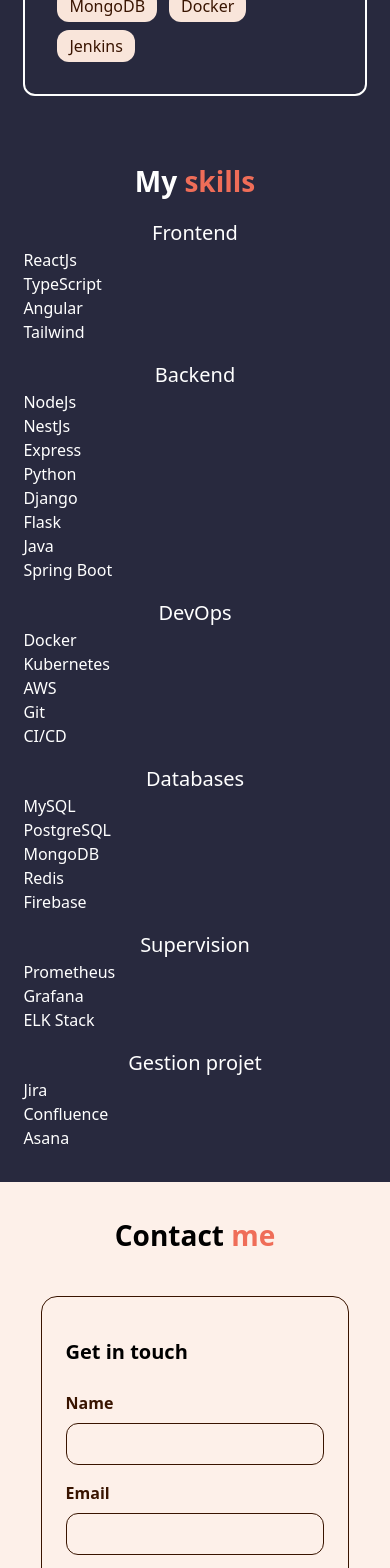
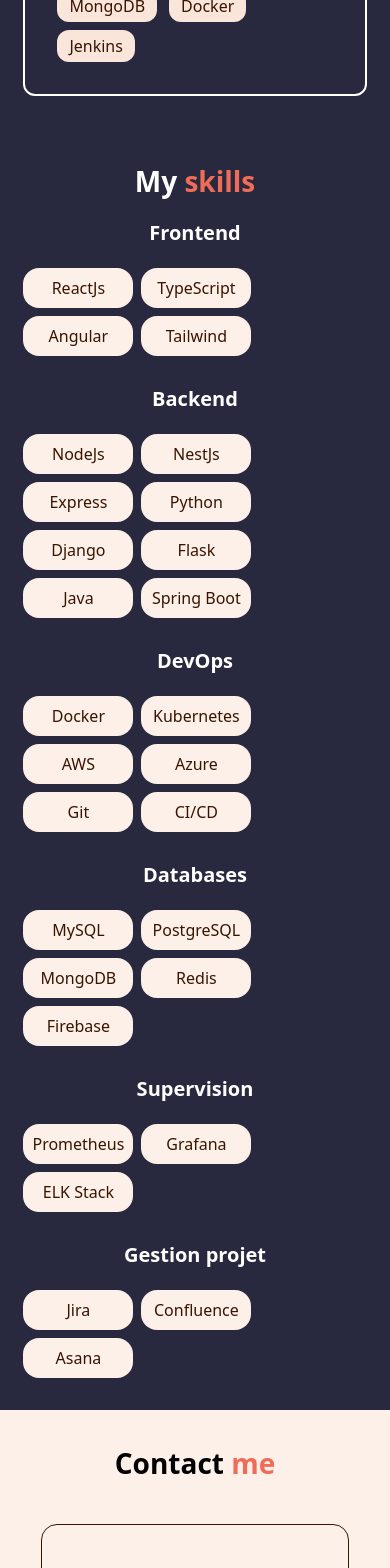
Before and after one commit to SarahOtmane/Portfolio, an Angular app: page / in a window 390 px wide. Shown: the part 6920-8488 px from the top of the page. Built offline with nearby package versions, Linux system fonts and the light colour scheme.

Commit message:
feat: restructurer la section skills avec des articles pour chaque catégorie

```diff
--- a/src/app/components/section-skills/section-skills.html
+++ b/src/app/components/section-skills/section-skills.html
@@ -1,40 +1,63 @@
-<section class="px-[6%] py-8 md:py-20 bg-blue-bg text-light" id="skills">
-    <h2 class="text-[28px] md:text-[48px] text-center font-bold">My <span class="text-orange">skills</span></h2>
+<section class="px-[6%] py-8 md:py-20 bg-blue-bg flex flex-wrap justify-between text-light" id="skills">
+    <h2 class="text-[28px] md:text-[48px] text-center font-bold w-full">My <span class="text-orange">skills</span></h2>
 
-    <p class="text-[20px] md:text-[30px] text-center mt-4">Frontend</p>
-    <div>
-        <p>ReactJs</p>
-        <p>TypeScript</p>
-        <p>Angular</p>
-        <p>Tailwind</p>
-    </div>
-    <p class="text-[20px] md:text-[30px] text-center mt-4">Backend</p>
-    <p>NodeJs</p>
-    <p>NestJs</p>
-    <p>Express</p>
-    <p>Python</p>
-    <p>Django</p>
-    <p>Flask</p>
-    <p>Java</p>
-    <p>Spring Boot</p>
-    <p class="text-[20px] md:text-[30px] text-center mt-4">DevOps</p>
-    <p>Docker</p>
-    <p>Kubernetes</p>
-    <p>AWS</p>
-    <p>Git</p>
-    <p>CI/CD</p>
-    <p class="text-[20px] md:text-[30px] text-center mt-4">Databases</p>
-    <p>MySQL</p>
-    <p>PostgreSQL</p>
-    <p>MongoDB</p>
-    <p>Redis</p>
-    <p>Firebase</p>
-    <p class="text-[20px] md:text-[30px] text-center mt-4">Supervision</p>
-    <p>Prometheus</p>
-    <p>Grafana</p>
-    <p>ELK Stack</p>
-    <p class="text-[20px] md:text-[30px] text-center mt-4">Gestion projet</p>
-    <p>Jira</p>
-    <p>Confluence</p>
-    <p>Asana</p>
+    <article class="w-full md:w-[40%]">
+        <p class="text-[20px] md:text-[30px] text-center mt-4 font-bold">Frontend</p>
+        <div class="flex flex-wrap mt-3">
+            <p class="py-2 w-[110px] text-center bg-beige-bg text-dark rounded-2xl mr-2 mt-2">ReactJs</p>
+            <p class="py-2 w-[110px] text-center bg-beige-bg text-dark rounded-2xl mr-2 mt-2">TypeScript</p>
+            <p class="py-2 w-[110px] text-center bg-beige-bg text-dark rounded-2xl mr-2 mt-2">Angular</p>
+            <p class="py-2 w-[110px] text-center bg-beige-bg text-dark rounded-2xl mt-2">Tailwind</p>
+        </div>
+    </article>
+    <article class="w-full md:w-[40%] mt-3 md:mt-0">
+        <p class="text-[20px] md:text-[30px] text-center mt-4 font-bold">Backend</p>
+        <div class="flex flex-wrap mt-3">
+            <p class="py-2 w-[110px] text-center bg-beige-bg text-dark rounded-2xl mr-2 mt-2">NodeJs</p>
+            <p class="py-2 w-[110px] text-center bg-beige-bg text-dark rounded-2xl mr-2 mt-2">NestJs</p>
+            <p class="py-2 w-[110px] text-center bg-beige-bg text-dark rounded-2xl mr-2 mt-2">Express</p>
+            <p class="py-2 w-[110px] text-center bg-beige-bg text-dark rounded-2xl mr-2 mt-2">Python</p>
+            <p class="py-2 w-[110px] text-center bg-beige-bg text-dark rounded-2xl mr-2 mt-2">Django</p>
+            <p class="py-2 w-[110px] text-center bg-beige-bg text-dark rounded-2xl mr-2 mt-2">Flask</p>
+            <p class="py-2 w-[110px] text-center bg-beige-bg text-dark rounded-2xl mr-2 mt-2">Java</p>
+            <p class="py-2 w-[110px] text-center bg-beige-bg text-dark rounded-2xl mt-2">Spring Boot</p>
+        </div>
+    </article>
+    <article class="w-full md:w-[40%] mt-3">
+        <p class="text-[20px] md:text-[30px] text-center mt-4 font-bold">DevOps</p>
+        <div class="flex flex-wrap mt-3">
+            <p class="py-2 w-[110px] text-center bg-beige-bg text-dark rounded-2xl mr-2 mt-2">Docker</p>
+            <p class="py-2 w-[110px] text-center bg-beige-bg text-dark rounded-2xl mr-2 mt-2">Kubernetes</p>
+            <p class="py-2 w-[110px] text-center bg-beige-bg text-dark rounded-2xl mr-2 mt-2">AWS</p>
+            <p class="py-2 w-[110px] text-center bg-beige-bg text-dark rounded-2xl mr-2 mt-2">Azure</p>
+            <p class="py-2 w-[110px] text-center bg-beige-bg text-dark rounded-2xl mr-2 mt-2">Git</p>
+            <p class="py-2 w-[110px] text-center bg-beige-bg text-dark rounded-2xl mt-2">CI/CD</p>
+        </div>
+    </article>
+    <article class="w-full md:w-[40%] mt-3">
+        <p class="text-[20px] md:text-[30px] text-center mt-4 font-bold">Databases</p>
+        <div class="flex flex-wrap mt-3">
+            <p class="py-2 w-[110px] text-center bg-beige-bg text-dark rounded-2xl mr-2 mt-2">MySQL</p>
+            <p class="py-2 w-[110px] text-center bg-beige-bg text-dark rounded-2xl mr-2 mt-2">PostgreSQL</p>
+            <p class="py-2 w-[110px] text-center bg-beige-bg text-dark rounded-2xl mr-2 mt-2">MongoDB</p>
+            <p class="py-2 w-[110px] text-center bg-beige-bg text-dark rounded-2xl mr-2 mt-2">Redis</p>
+            <p class="py-2 w-[110px] text-center bg-beige-bg text-dark rounded-2xl mt-2">Firebase</p>
+        </div>
+    </article>
+    <article class="w-full md:w-[40%] mt-3">
+        <p class="text-[20px] md:text-[30px] text-center mt-4 font-bold">Supervision</p>
+        <div class="flex flex-wrap mt-3">
+            <p class="py-2 w-[110px] text-center bg-beige-bg text-dark rounded-2xl mr-2 mt-2">Prometheus</p>
+            <p class="py-2 w-[110px] text-center bg-beige-bg text-dark rounded-2xl mr-2 mt-2">Grafana</p>
+            <p class="py-2 w-[110px] text-center bg-beige-bg text-dark rounded-2xl mt-2">ELK Stack</p>
+        </div>
+    </article>
+    <article class="w-full md:w-[40%] mt-3">
+        <p class="text-[20px] md:text-[30px] text-center mt-4 font-bold">Gestion projet</p>
+        <div class="flex flex-wrap mt-3">
+            <p class="py-2 w-[110px] text-center bg-beige-bg text-dark rounded-2xl mr-2 mt-2">Jira</p>
+            <p class="py-2 w-[110px] text-center bg-beige-bg text-dark rounded-2xl mr-2 mt-2">Confluence</p>
+            <p class="py-2 w-[110px] text-center bg-beige-bg text-dark rounded-2xl mt-2">Asana</p>
+        </div>
+    </article>
 </section>
```
